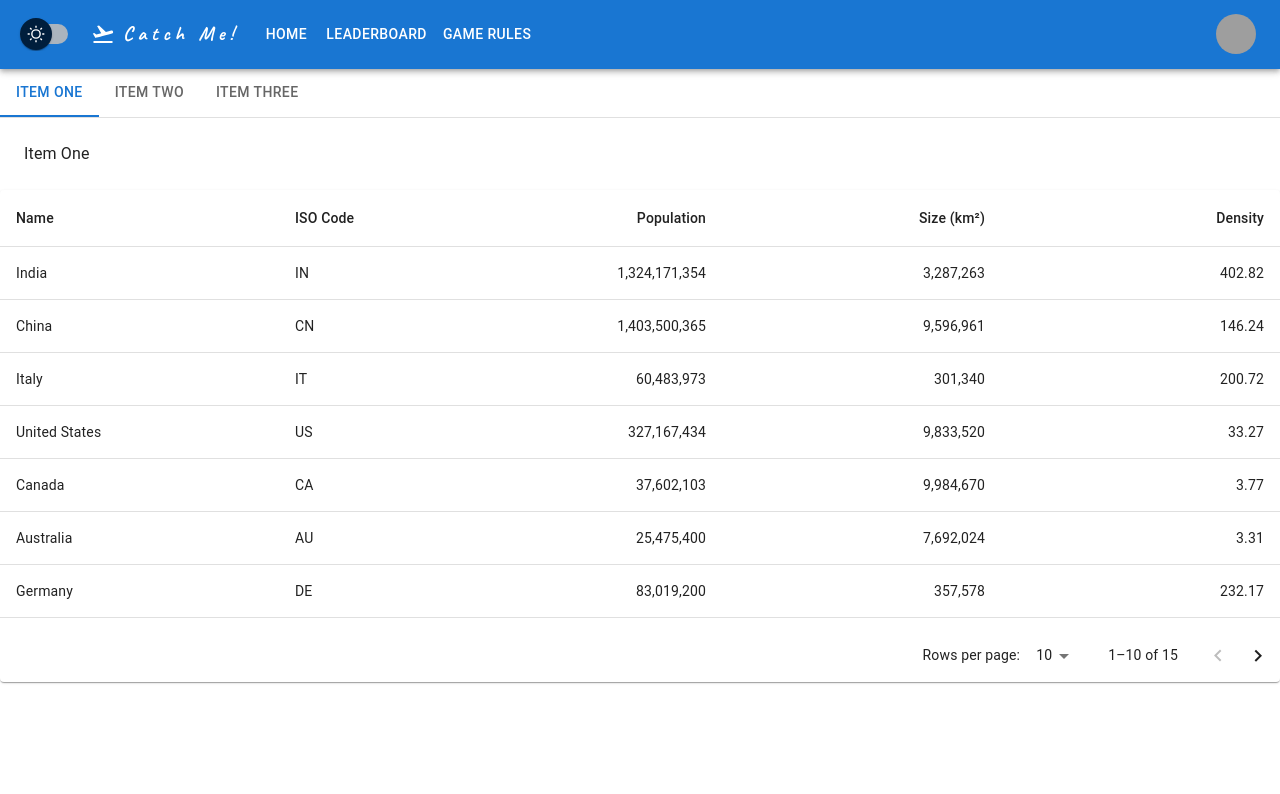
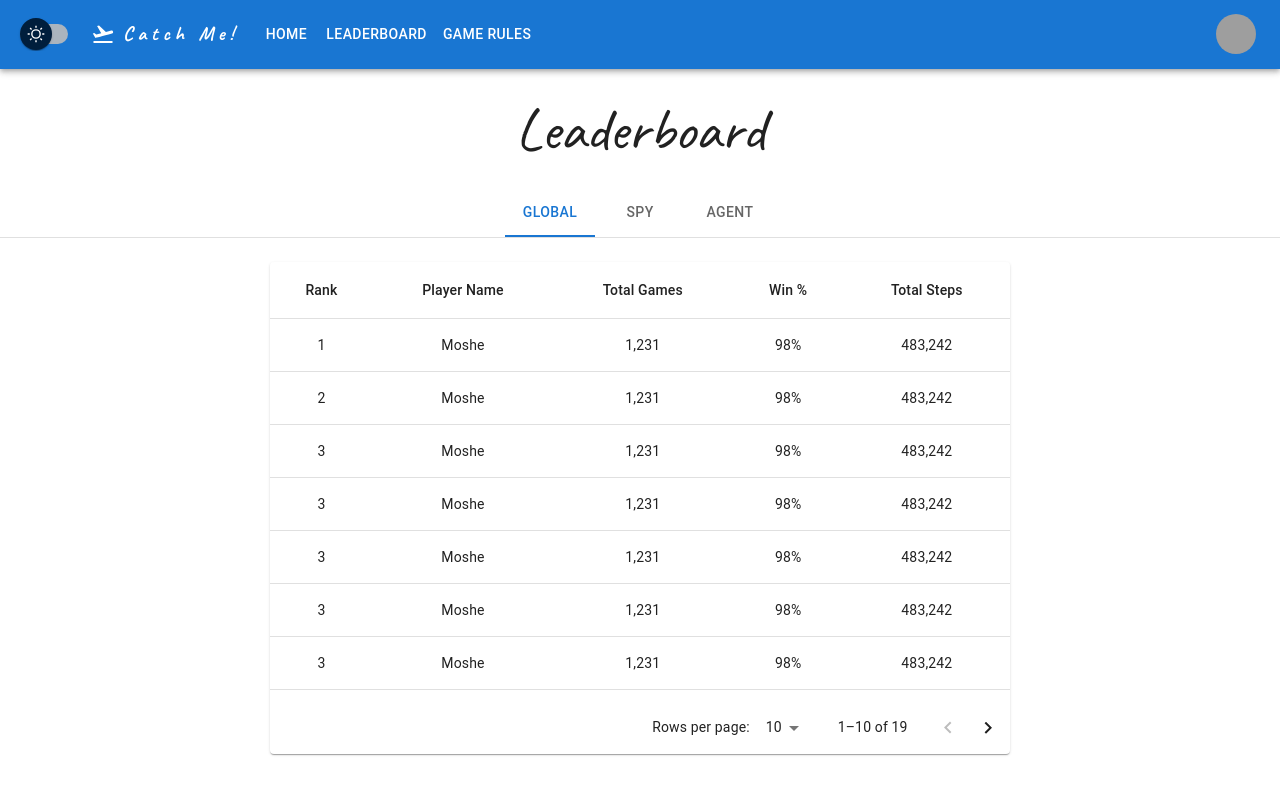
Before and after one commit to rupcgroup4/React-Final-Project, a React (Create React App) app in the folder client/: page /leaderboard in a window 1280 px wide. Shown: the top 794 px of the page. Built offline with nearby package versions, Linux system fonts and the light colour scheme; grey boxes are pictures that could not be loaded.

Commit message:
update leaderboard tables

```diff
--- a/client/src/components/Leaderboard/TableComponent.jsx
+++ b/client/src/components/Leaderboard/TableComponent.jsx
@@ -1,84 +1,82 @@
-import * as React from 'react';
-import Paper from '@mui/material/Paper';
-import Table from '@mui/material/Table';
-import TableBody from '@mui/material/TableBody';
-import TableCell from '@mui/material/TableCell';
-import TableContainer from '@mui/material/TableContainer';
-import TableHead from '@mui/material/TableHead';
-import TablePagination from '@mui/material/TablePagination';
-import TableRow from '@mui/material/TableRow';
+import * as React from "react";
+import { Paper,Table,TableBody,TableCell,TableContainer,TableHead,TablePagination,TableRow }  from "@mui/material";
+
 
 interface Column {
-  id: 'name' | 'code' | 'population' | 'size' | 'density';
+  id: "rank" | "playerName" | "totalGames" | "winRate" | "totalSteps";
   label: string;
   minWidth?: number;
-  align?: 'right';
+  align?: "center";
   format?: (value: number) => string;
 }
 
 const columns: Column[] = [
-  { id: 'name', label: 'Name', minWidth: 170 },
-  { id: 'code', label: 'ISO\u00a0Code', minWidth: 100 },
   {
-    id: 'population',
-    label: 'Population',
-    minWidth: 170,
-    align: 'right',
-    format: (value: number) => value.toLocaleString('en-US'),
+    id: "rank",
+    label: "Rank",
+    align: "center",
+    format: (value: number) => value.toLocaleString("en-US"),
   },
   {
-    id: 'size',
-    label: 'Size\u00a0(km\u00b2)',
-    minWidth: 170,
-    align: 'right',
-    format: (value: number) => value.toLocaleString('en-US'),
+    id: "playerName",
+    label: "Player Name",
+    align: "center",
   },
   {
-    id: 'density',
-    label: 'Density',
-    minWidth: 170,
-    align: 'right',
-    format: (value: number) => value.toFixed(2),
+    id: "totalGames",
+    label: "Total Games",
+
+    align: "center",
+    format: (value: number) => value.toLocaleString("en-US"),
+  },
+  {
+    id: "winRate",
+    label: "Win %",
+    align: "center",
+    format: (value: number) => value.toLocaleString("en-US")  + "%",
+  },
+  {
+    id: "totalSteps",
+    label: "Total Steps",
+    align: "center",
+    format: (value: number) => value.toLocaleString("en-US"),
   },
 ];
 
 interface Data {
-  name: string;
-  code: string;
-  population: number;
-  size: number;
+  rank: number;
+  playerName: string;
+  totalGames: number;
+  winRate: number;
   density: number;
 }
 
 function createData(
-  name: string,
-  code: string,
-  population: number,
-  size: number,
+  rank: number,
+  playerName: string,
+  totalGames: number,
+  winRate: number,
+  totalSteps: number
 ): Data {
-  const density = population / size;
-  return { name, code, population, size, density };
+  return { rank, playerName, totalGames, winRate, totalSteps };
 }
 
-const rows = [
-  createData('India', 'IN', 1324171354, 3287263),
-  createData('China', 'CN', 1403500365, 9596961),
-  createData('Italy', 'IT', 60483973, 301340),
-  createData('United States', 'US', 327167434, 9833520),
-  createData('Canada', 'CA', 37602103, 9984670),
-  createData('Australia', 'AU', 25475400, 7692024),
-  createData('Germany', 'DE', 83019200, 357578),
-  createData('Ireland', 'IE', 4857000, 70273),
-  createData('Mexico', 'MX', 126577691, 1972550),
-  createData('Japan', 'JP', 126317000, 377973),
-  createData('France', 'FR', 67022000, 640679),
-  createData('United Kingdom', 'GB', 67545757, 242495),
-  createData('Russia', 'RU', 146793744, 17098246),
-  createData('Nigeria', 'NG', 200962417, 923768),
-  createData('Brazil', 'BR', 210147125, 8515767),
-];
+export default function TableComponent(props) {
 
-export default function TableComponent() {
+  let rows = []
+  if (props.leaderBoard) {
+    for (let i = 0; i < props.leaderBoard.length; i++) {
+      rows.push(createData(
+        props.leaderBoard[i].Rank,
+        props.leaderBoard[i].PlayerName,
+        props.leaderBoard[i].TotalGames,
+        props.leaderBoard[i].WinRate,
+        props.leaderBoard[i].TotalSteps))
+
+    }
+  }
+
+
   const [page, setPage] = React.useState(0);
   const [rowsPerPage, setRowsPerPage] = React.useState(10);
 
@@ -86,13 +84,15 @@ export default function TableComponent() {
     setPage(newPage);
   };
 
-  const handleChangeRowsPerPage = (event: React.ChangeEvent<HTMLInputElement>) => {
+  const handleChangeRowsPerPage = (
+    event: React.ChangeEvent<HTMLInputElement>
+  ) => {
     setRowsPerPage(+event.target.value);
     setPage(0);
   };
 
   return (
-    <Paper sx={{ width: '100%', overflow: 'hidden' }}>
+    <Paper sx={{ width: "60%", overflow: "hidden", margin: "auto" }}>
       <TableContainer sx={{ maxHeight: 440 }}>
         <Table stickyHeader aria-label="sticky table">
           <TableHead>
@@ -111,16 +111,18 @@ export default function TableComponent() {
           <TableBody>
             {rows
               .slice(page * rowsPerPage, page * rowsPerPage + rowsPerPage)
-              .map((row) => {
+              .map((row,index) => {
                 return (
-                  <TableRow hover role="checkbox" tabIndex={-1} key={row.code}>
-                    {columns.map((column) => {
+                  <TableRow hover role="checkbox" tabIndex={-1} key={index}>
+                    {columns.map((column, index) => {
                       const value = row[column.id];
+
                       return (
-                        <TableCell key={column.id} align={column.align}>
-                          {column.format && typeof value === 'number'
+                        <TableCell key={index} align={column.align}>
+                          {column.format && typeof value === "number"
                             ? column.format(value)
                             : value}
+
                         </TableCell>
                       );
                     })}
--- a/client/src/components/Leaderboard/TabsComponent.jsx
+++ b/client/src/components/Leaderboard/TabsComponent.jsx
@@ -1,29 +1,59 @@
-import * as React from 'react';
-import { Box,Tab }  from '@mui/material';
-import TabContext from '@mui/lab/TabContext';
-import TabList from '@mui/lab/TabList';
-import TabPanel from '@mui/lab/TabPanel';
+import * as React from "react";
+import { Box, Tab, Typography } from "@mui/material";
+import TabContext from "@mui/lab/TabContext";
+import TabList from "@mui/lab/TabList";
+import TabPanel from "@mui/lab/TabPanel";
+import TableComponent from "./TableComponent";
 
-export default function TabsComponent() {
-  const [value, setValue] = React.useState('1');
+export default function TabsComponent(props) {
+  const [value, setValue] = React.useState("Global");
 
   const handleChange = (event: React.SyntheticEvent, newValue: string) => {
+    //set type ? global/spy/agent
+    props.setType(newValue)
+
     setValue(newValue);
+
+
   };
 
   return (
-    <Box sx={{ width: '100%', typography: 'body1', justifyContent:'center' }}>
-      <TabContext value={value}>
-        <Box sx={{ borderBottom: 1, borderColor: 'divider' }}>
-          <TabList onChange={handleChange} aria-label="lab API tabs example">
-            <Tab label="Item One" value="1" />
-            <Tab label="Item Two" value="2" />
-            <Tab label="Item Three" value="3" />
+    <Box sx={{ width: "100%", typography: "body1" }}>
+      <Typography
+        variant="h2"
+        textAlign={"center"}
+        mt={3}
+        mb={3}
+        style={{
+          fontFamily: '"Caveat", "cursive"',
+        }}
+      >
+        Leaderboard
+      </Typography>
+      <TabContext value={value} style={{ display: "none" }}>
+        <Box
+          sx={{
+            borderBottom: 1,
+            borderColor: "divider",
+            display: "flex",
+            justifyContent: "center",
+          }}
+        >
+          <TabList onChange={handleChange}>
+            <Tab label="Global" value="Global" />
+            <Tab label="Spy" value="Spy" />
+            <Tab label="Agent" value="Agent" />
           </TabList>
         </Box>
-        <TabPanel value="1">Item One</TabPanel>
-        <TabPanel value="2">Item Two</TabPanel>
-        <TabPanel value="3">Item Three</TabPanel>
+        <TabPanel value="Global">
+          <TableComponent leaderBoard={props.leaderBoard}/>
+        </TabPanel>
+        <TabPanel value="Spy">
+          <TableComponent leaderBoard={props.leaderBoard}/>
+        </TabPanel>
+        <TabPanel value="Agent">
+          <TableComponent leaderBoard={props.leaderBoard}/>
+        </TabPanel>
       </TabContext>
     </Box>
   );
--- a/client/src/screens/LeaderBoard.jsx
+++ b/client/src/screens/LeaderBoard.jsx
@@ -1,12 +1,154 @@
-import * as React from 'react';
-import TabsComponent from '../components/Leaderboard/TabsComponent';
-import TableComponent from '../components/Leaderboard/TableComponent';
+import React, { useState, useEffect } from "react";
+import TabsComponent from "../components/Leaderboard/TabsComponent";
+const data = [
+  {
+    Rank: 1,
+    PlayerName: "Moshe",
+    TotalGames: 1231,
+    WinRate: 98,
+    TotalSteps: 483242,
+  },
+  {
+    Rank: 2,
+    PlayerName: "Moshe",
+    TotalGames: 1231,
+    WinRate: 98,
+    TotalSteps: 483242,
+  },
+  {
+    Rank: 3,
+    PlayerName: "Moshe",
+    TotalGames: 1231,
+    WinRate: 98,
+    TotalSteps: 483242,
+  },
+  {
+    Rank: 3,
+    PlayerName: "Moshe",
+    TotalGames: 1231,
+    WinRate: 98,
+    TotalSteps: 483242,
+  },
+  {
+    Rank: 3,
+    PlayerName: "Moshe",
+    TotalGames: 1231,
+    WinRate: 98,
+    TotalSteps: 483242,
+  },
+  {
+    Rank: 3,
+    PlayerName: "Moshe",
+    TotalGames: 1231,
+    WinRate: 98,
+    TotalSteps: 483242,
+  },
+  {
+    Rank: 3,
+    PlayerName: "Moshe",
+    TotalGames: 1231,
+    WinRate: 98,
+    TotalSteps: 483242,
+  },
+  {
+    Rank: 3,
+    PlayerName: "Moshe",
+    TotalGames: 1231,
+    WinRate: 98,
+    TotalSteps: 483242,
+  },
+  {
+    Rank: 3,
+    PlayerName: "Moshe",
+    TotalGames: 1231,
+    WinRate: 98,
+    TotalSteps: 483242,
+  },
+  {
+    Rank: 3,
+    PlayerName: "Moshe",
+    TotalGames: 1231,
+    WinRate: 98,
+    TotalSteps: 483242,
+  },
+  {
+    Rank: 3,
+    PlayerName: "Moshe",
+    TotalGames: 1231,
+    WinRate: 98,
+    TotalSteps: 483242,
+  },
+  {
+    Rank: 3,
+    PlayerName: "Moshe",
+    TotalGames: 1231,
+    WinRate: 98,
+    TotalSteps: 483242,
+  },
+  {
+    Rank: 3,
+    PlayerName: "Moshe",
+    TotalGames: 1231,
+    WinRate: 98,
+    TotalSteps: 483242,
+  },
+  {
+    Rank: 3,
+    PlayerName: "Moshe",
+    TotalGames: 1231,
+    WinRate: 98,
+    TotalSteps: 483242,
+  },
+  {
+    Rank: 3,
+    PlayerName: "Moshe",
+    TotalGames: 1231,
+    WinRate: 98,
+    TotalSteps: 483242,
+  },
+  {
+    Rank: 3,
+    PlayerName: "Moshe",
+    TotalGames: 1231,
+    WinRate: 98,
+    TotalSteps: 483242,
+  },
+  {
+    Rank: 3,
+    PlayerName: "Moshe",
+    TotalGames: 1231,
+    WinRate: 98,
+    TotalSteps: 483242,
+  },
+  {
+    Rank: 3,
+    PlayerName: "Moshe",
+    TotalGames: 1231,
+    WinRate: 98,
+    TotalSteps: 483242,
+  },
+  {
+    Rank: 3,
+    PlayerName: "Moshe",
+    TotalGames: 1231,
+    WinRate: 98,
+    TotalSteps: 483242,
+  },
+];
 
 export default function LeaderBoard() {
+  const [leaderBoard, setLeaderBoard] = useState(data);
+  const [type, setType] = useState("Global");
+
+  useEffect(() => {
+    if (type === "Global") setLeaderBoard(data);
+    if (type === "Spy") setLeaderBoard(data);
+    if (type === "Agent") setLeaderBoard(data);
+  }, [type]);
+
   return (
     <div>
-      <TabsComponent />
-      <TableComponent />
+      <TabsComponent leaderBoard={leaderBoard} setType={setType} />
     </div>
   );
 }
```
